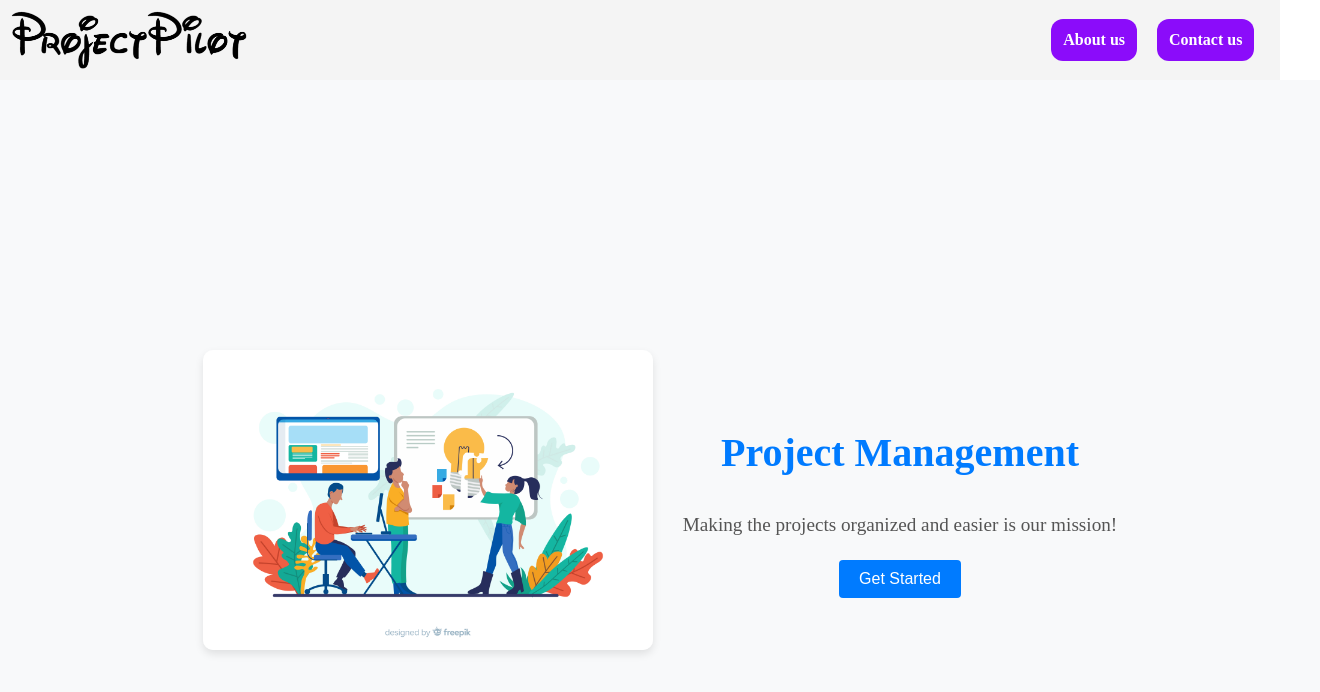
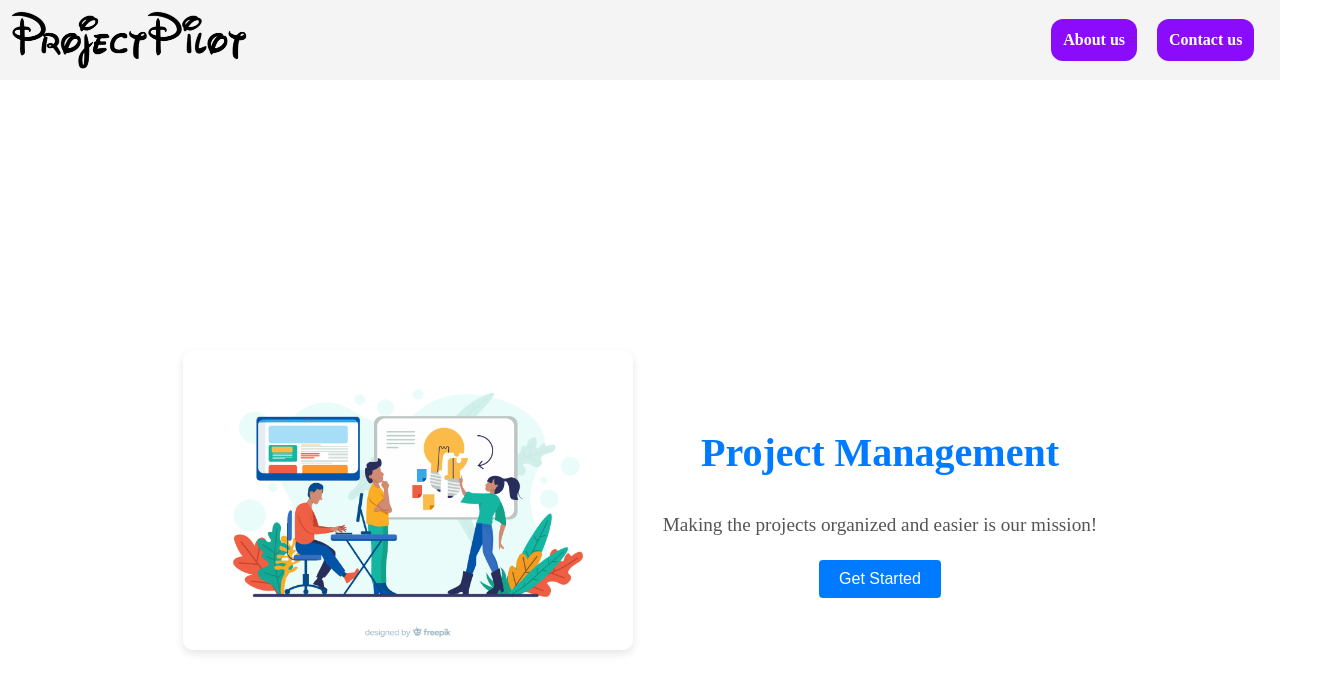
Before and after one commit to SairajRajput12/Project_Management, a React (Vite) app: page / in a window 1280 px wide. Shown: the top 692 px of the page, 1320 px wide, since content can reach past the window. Built offline with nearby package versions, Linux system fonts and the light colour scheme.

Commit message:
final changes on homepage

```diff
--- a/src/App.css
+++ b/src/App.css
@@ -63,7 +63,7 @@ body{
   .homepage{
     margin: 0px;
     padding: 0px;
-    background-color: black;
+    /* background-color: black; */
   }
 
   .right-description{
@@ -74,6 +74,10 @@ body{
     width: 100%;
   }
 
+  .dialog-box{
+    max-width: 90%;
+    width: 400px;
+  }
 
 
 }
--- a/src/Components/DialogWithUseRef.css
+++ b/src/Components/DialogWithUseRef.css
@@ -38,7 +38,7 @@
 
   @media (max-width: 600px) {
     .dialog-box {
-      width: 90%;
+      width: 85%;
       padding: 16px;
     }
 
--- a/src/Components/home.css
+++ b/src/Components/home.css
@@ -4,9 +4,9 @@
     justify-content: center;
     padding: 20px;
     gap: 30px;
-    background-color: #f8f9fa;
+    /* background-color: black; */
     height: 100vh;
-    width: 100vw;
+    /* width: 100vw; */
   }
 
   .image {
```
